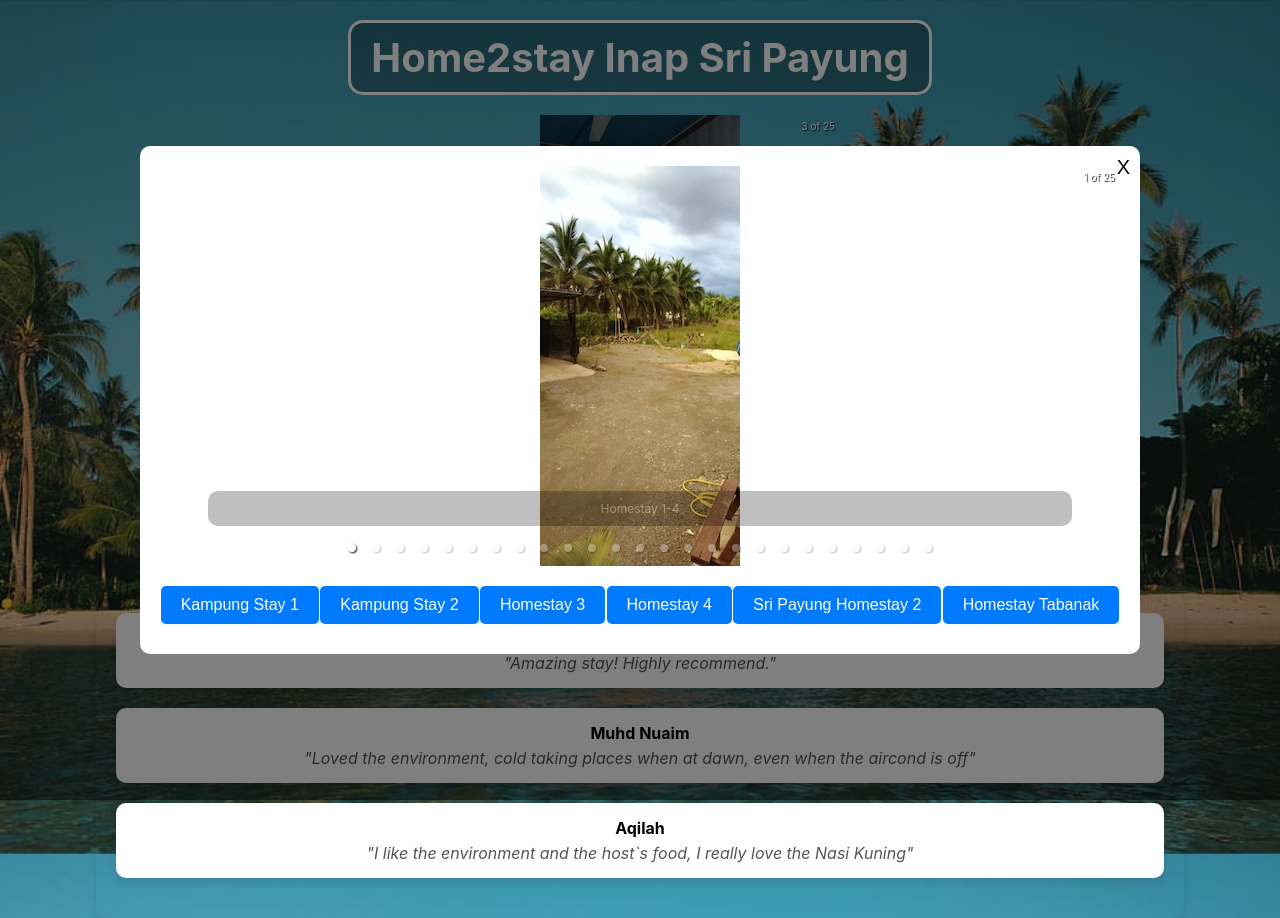
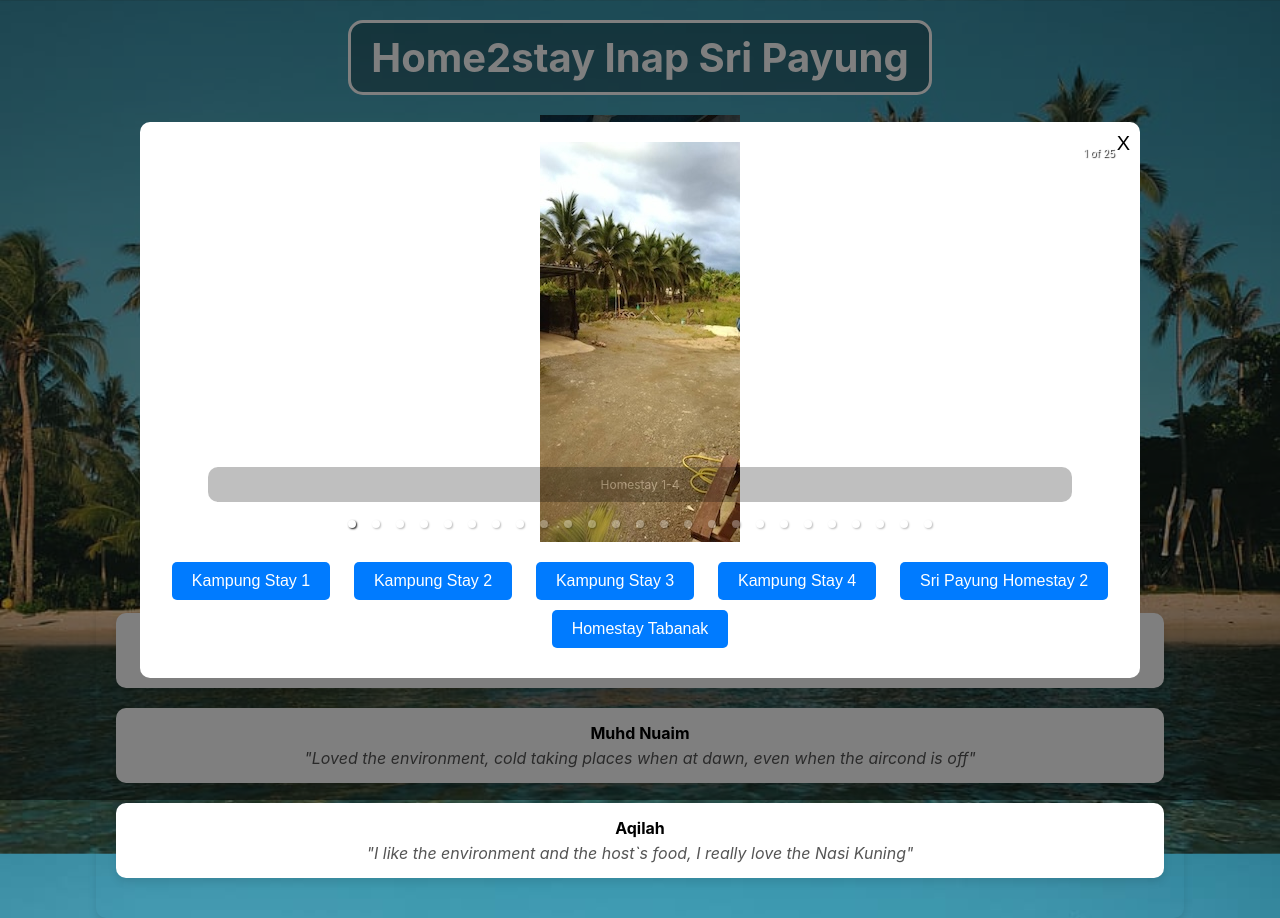
Before and after one commit to aazamuddin4/homestay-sri-payung, a React (Create React App) app: page / in a window 1280 px wide. Both pictures are taken after a click on the button "Book Now". Built offline with nearby package versions, Linux system fonts and the light colour scheme; no server answers; the database is empty.

Commit message:
Replace Homestay options with Kampung Stay options

```diff
--- a/src/pages/HomePage.tsx
+++ b/src/pages/HomePage.tsx
@@ -188,8 +188,8 @@ const HomePage: React.FC = () => {
                         <ButtonGroup>
                             <HouseButton onClick={() => handleModalClose('Kampung Stay 1')}>Kampung Stay 1</HouseButton>
                             <HouseButton onClick={() => handleModalClose('Kampung Stay 2')}>Kampung Stay 2</HouseButton>
-                            <HouseButton onClick={() => handleModalClose('Homestay 3')}>Homestay 3</HouseButton>
-                            <HouseButton onClick={() => handleModalClose('Homestay 4')}>Homestay 4</HouseButton>
+                            <HouseButton onClick={() => handleModalClose('Kampung Stay 3')}>Kampung Stay 3</HouseButton>
+                            <HouseButton onClick={() => handleModalClose('Kampung Stay 4')}>Kampung Stay 4</HouseButton>
                             <HouseButton onClick={() => handleModalClose('Sri Payung Homestay 2')}>Sri Payung Homestay 2</HouseButton>
                             <HouseButton onClick={() => handleModalClose('Tabanak')}>Homestay Tabanak</HouseButton>
                         </ButtonGroup>
@@ -290,7 +290,7 @@ const HomePage: React.FC = () => {
                                 </ul>
                             </HomestayInfo>
                         )}
-                        {(selectedImage === 'Homestay 3' || selectedImage === 'Homestay 4') && (
+                        {(selectedImage === 'Kampung Stay 3' || selectedImage === 'Kampung Stay 4') && (
                             <HomestayInfo>
                                 <ul>
                                     <li>👉 RM150 / mlm</li>
@@ -321,10 +321,10 @@ const HomePage: React.FC = () => {
                             <CloseButton onClick={() => setShowBooking(false)}>Close</CloseButton>
                             <BookingButton onClick={handleBooking}>Confirm</BookingButton>
                         </ButtonWrapper>
-                        {selectedImage === 'Homestay 1' ||
-                            selectedImage === 'Homestay 2' ||
-                            selectedImage === 'Homestay 3' ||
-                            selectedImage === 'Homestay 4' ? <MapWrapper>
+                        {selectedImage === 'Kampung Stay 1' ||
+                            selectedImage === 'Kampung Stay 2' ||
+                            selectedImage === 'Kampung Stay 3' ||
+                            selectedImage === 'Kampung Stay 4' ? <MapWrapper>
                             <iframe
                                 title="Sri Payung Homestay Map"
                                 src="https://www.google.com/maps/embed?pb=!1m18!1m12!1m3!1d993.5641770533502!2d118.28454839999998!3d5.0620872!2m3!1f0!2f0!3f0!3m2!1i1024!2i768!4f13.1!3m3!1m2!1s0x323f0b0edb05ddab%3A0xe614614ef1534af1!2sDarvel%20Bay%20Homestay!5e0!3m2!1sen!2smy!4v1721892187050!5m2!1sen!2smy"
```
